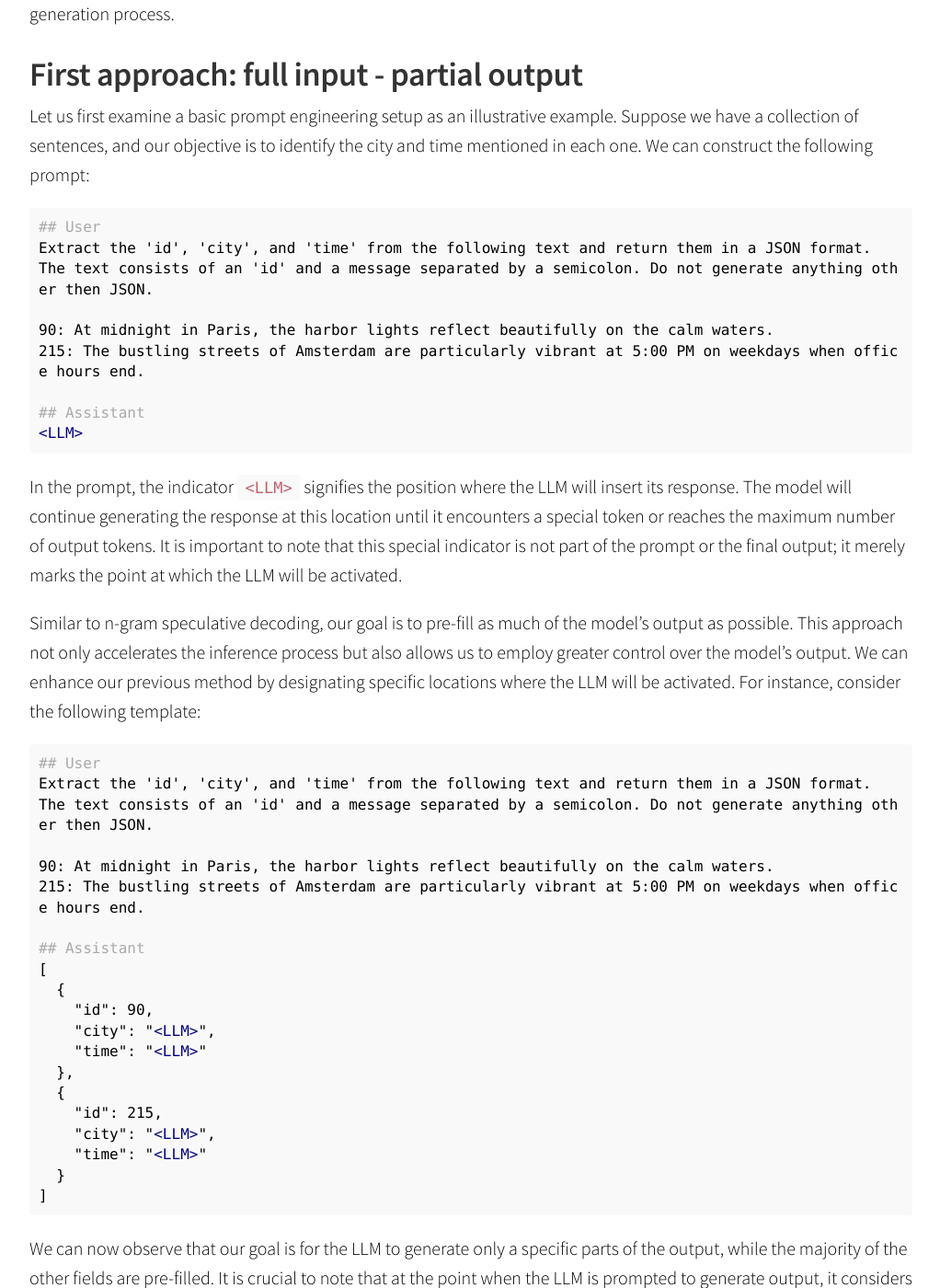
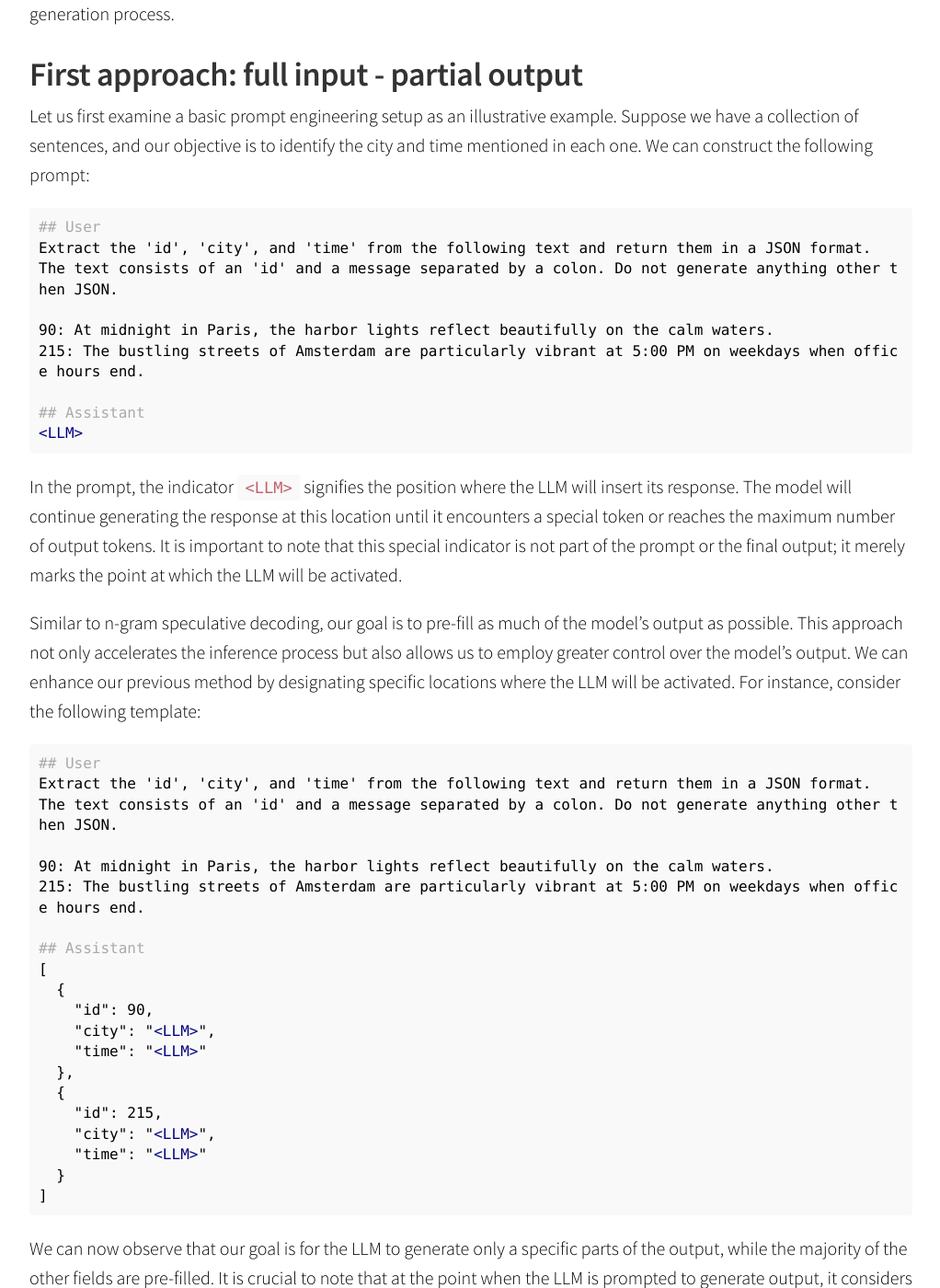
Before and after one commit to itdxer/blog.itdxer.com, a Jekyll site: the page built from _posts/2025-03-30-efficient-json-extraction-with-llm.md, in a window 1280 px wide and 1400 px high, scrolled down 607 px. Shown: the whole window at 92% size, without its empty margins (128-1150 px from the left). Built offline with Jekyll 4.4.1, drawn with Linux system fonts in a browser that asks for light colours; nearby versions of some CDN libraries; comment, search, counter and statistics services are not loaded.

Commit message:
typo fix + small changes

````diff
--- a/_config.yml
+++ b/_config.yml
@@ -12,7 +12,7 @@ nav:
     url: "/tags/#llm"
   - name: "[ML]"
     url: "/tags/#machine%20learning"
-  - name: "[puzzle]"
+  - name: "[puzzles]"
     url: "/tags/#puzzle"
   - name: "[Misc]"
     url: "/tags"
--- a/_posts/2025-03-30-efficient-json-extraction-with-llm.md
+++ b/_posts/2025-03-30-efficient-json-extraction-with-llm.md
@@ -20,7 +20,7 @@ Let us first examine a basic prompt engineering setup as an illustrative example
 ```markdown
 ## User
 Extract the 'id', 'city', and 'time' from the following text and return them in a JSON format.
-The text consists of an 'id' and a message separated by a semicolon. Do not generate anything other then JSON.
+The text consists of an 'id' and a message separated by a colon. Do not generate anything other then JSON.
 
 90: At midnight in Paris, the harbor lights reflect beautifully on the calm waters.
 215: The bustling streets of Amsterdam are particularly vibrant at 5:00 PM on weekdays when office hours end.
@@ -36,7 +36,7 @@ Similar to n-gram speculative decoding, our goal is to pre-fill as much of the m
 ```markdown
 ## User
 Extract the 'id', 'city', and 'time' from the following text and return them in a JSON format.
-The text consists of an 'id' and a message separated by a semicolon. Do not generate anything other then JSON.
+The text consists of an 'id' and a message separated by a colon. Do not generate anything other then JSON.
 
 90: At midnight in Paris, the harbor lights reflect beautifully on the calm waters.
 215: The bustling streets of Amsterdam are particularly vibrant at 5:00 PM on weekdays when office hours end.
````
Also changed, not shown: _posts/2025-03-20-on-relation-between-sigmoid-softmax-and-tanh.md (+1 -1 lines).
